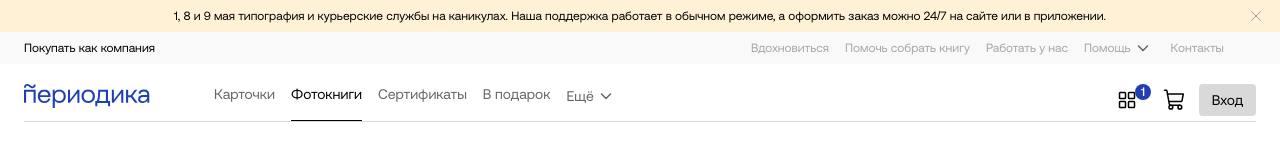
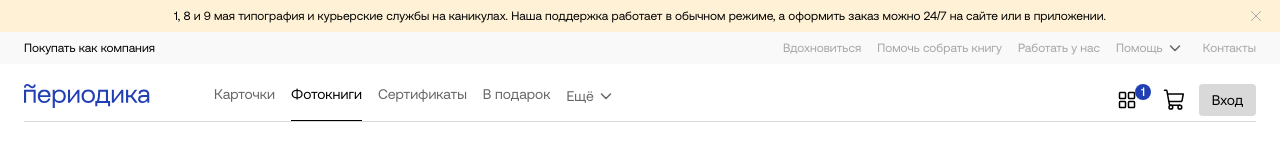
Before and after one commit to AlenaIsmagilova/header-menu-react, a React (Create React App) app: page /products/photobooks in a window 1280 px wide. Shown: the top 160 px of the page. Built offline with nearby package versions, Linux system fonts and the light colour scheme.

Commit message:
fix:styles

```diff
--- a/src/components/header/header-help-links/header-help-links.module.css
+++ b/src/components/header/header-help-links/header-help-links.module.css
@@ -1,13 +1,14 @@
 .mainContainer {
   display: flex;
   align-items: center;
+  width: 100%;
 }
 
 .containerForContacts {
   display: flex;
   align-items: center;
   gap: 16px;
-  margin-left: 596px;
+  margin-left: auto;
 }
 
 .navWrapper {
```
